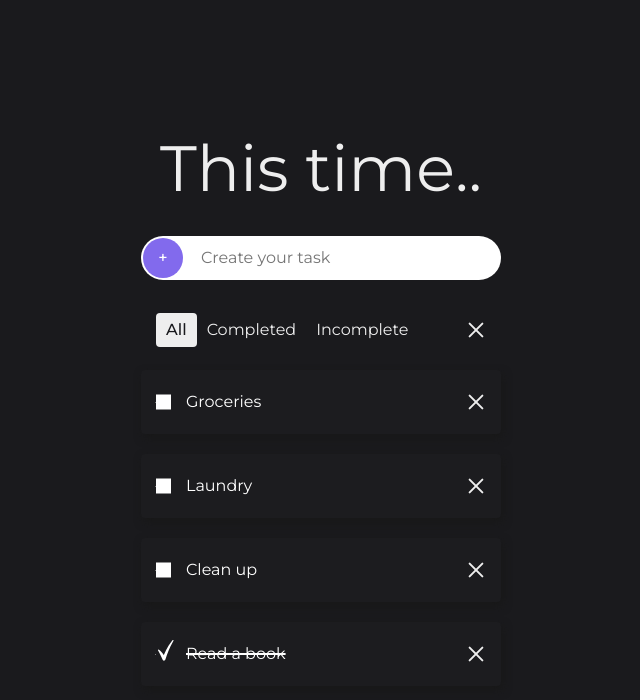
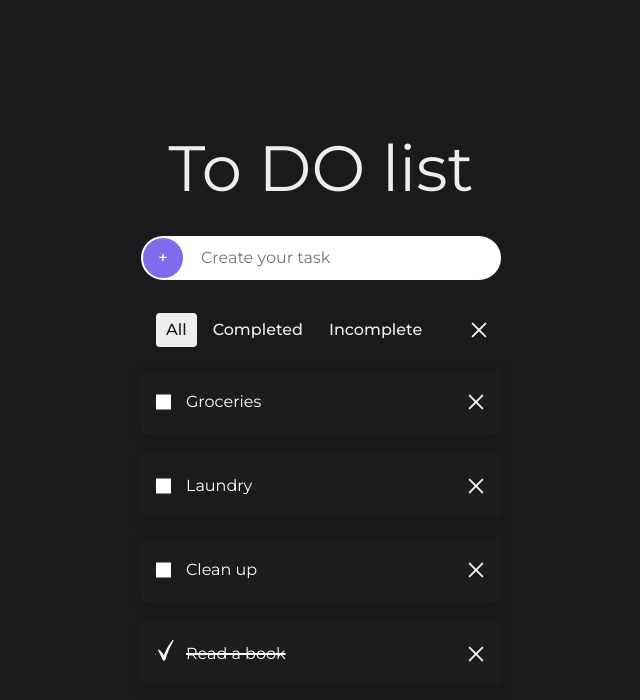
Before and after one commit to Jurate-m/To_Do_js, a website built with Parcel: page index.html in a window 1280 px wide. Both pictures are taken after a click on the button 795 px from the left and 330 px from the top of the page. Shown: the whole page, without its empty margins (319-959 px from the left). Built offline with nearby package versions, Linux system fonts and the light colour scheme.

Commit message:
Added Aria labels to buttons; styling tweaks

```diff
--- a/index.html
+++ b/index.html
@@ -13,23 +13,22 @@
   <body>
     <main>
       <div class="wrapper">
-        <h1>This time..</h1>
+        <h1>To DO list</h1>
         <form action="" class="create-task">
           <div class="form__inner">
-            <button class="btn btn--add">+</button>
+            <button class="btn btn--add" aria-label="Add task">+</button>
             <label for="task-input" class="create-task__label hidden--v">Create new task</label>
             <input class="create-task__input" type="text" id="task-input" placeholder="Create your task" required />
           </div>
         </form>
         <div class="tasks">
-          <!-- <h2 class="tasks__heading"></h2> -->
           <div class="filters">
-            <ul id="filters-list">
-              <li><a class="filters-list__link" href="#">All</a></li>
-              <li><a class="filters-list__link" href="#completed">Completed</a></li>
-              <li><a class="filters-list__link" href="#incomplete">Incomplete</a></li>
+            <button class="btn btn--filters" aria-pressed="false" aria-label="Open tasks filters"><span></span><span></span><span></span></button>
+            <ul id="filters-list" aria-hidden="true">
+              <li><a class="filters-list__link" tabindex="-1" href="#">All</a></li>
+              <li><a class="filters-list__link" tabindex="-1" href="#completed">Completed</a></li>
+              <li><a class="filters-list__link" tabindex="-1" href="#incomplete">Incomplete</a></li>
             </ul>
-            <button class="btn btn--filters"><span></span><span></span><span></span></button>
           </div>
           <ul id="tasks-list"></ul>
         </div>
--- a/src/scripts/actions/filters.ts
+++ b/src/scripts/actions/filters.ts
@@ -10,17 +10,23 @@ export const handleFiltersClick = function () {
     if (!btn) return;
 
     const filterList = filterConatiner.querySelector("#filters-list");
+    filterList?.classList.toggle("active");
 
-    filterList?.classList.toggle("active");
-    btn?.classList.toggle("active");
+    for (const link of filterLinks) {
+      link.tabIndex = link.tabIndex < 0 ? 0 : -1;
+    }
+
+    btn.classList.toggle("active");
+
+    btn.ariaPressed = btn.ariaPressed === "false";
   });
 };
 
 export const applyActiveClassToLink = function () {
-  const hash = checkLocationHash();
-
+  const linkHash = checkLocationHash();
   for (const link of filterLinks) {
     link.classList.remove("active");
-    if (link.hash === hash) link.classList.add("active");
+    if (!linkHash && link.getAttribute("href") === "#") link.classList.add("active");
+    if (link.getAttribute("href") === linkHash) link.classList.add("active");
   }
 };
--- a/src/scripts/actions/tasksTemplate.ts
+++ b/src/scripts/actions/tasksTemplate.ts
@@ -30,6 +30,7 @@ const taskTemplate = function (data: Task, newEl: boolean = false) {
   labelEl.textContent = title;
   const btnEl = document.createElement("button");
   btnEl.classList.add("btn", "btn--remove");
+  btnEl.setAttribute("aria-label", `Remove ${title.toLowerCase()} task`);
 
   wrapperDiv.appendChild(inputEl);
   wrapperDiv.appendChild(labelEl);
--- a/src/styles/_variables.scss
+++ b/src/styles/_variables.scss
@@ -1,18 +1,12 @@
 @use "sass:color";
 
 $c-bg-primary: #1a1a1d;
-// $c-text-primary: #110c04;
 $c-text-primary: #eee;
-
-// $c-bg-card: #bb3e03;
 $c-bg-card: color.adjust($c-bg-primary, $lightness: 10%);
 $c-shadow: color.adjust($c-bg-primary, $blackness: 10%);
 $shadow: 2px 4px 8px $c-shadow;
-
 $c-cta-primary: #826aed;
 $c-cta-secondary: $c-text-primary;
-
-// $linear-bg: radial-gradient(circle, rgba(131, 56, 236, 1) 0%, rgba(1, 22, 39, 1) 100%);
 
 $font-sizes: (
   h1: 4rem,
--- a/src/styles/components/_buttons.scss
+++ b/src/styles/components/_buttons.scss
@@ -52,6 +52,12 @@
     text-align: center;
     margin-left: auto;
 
+    &:hover {
+      span {
+        height: 4px;
+      }
+    }
+
     span {
       position: absolute;
       display: block;
--- a/src/styles/components/_filter.scss
+++ b/src/styles/components/_filter.scss
@@ -3,10 +3,12 @@
 .filters {
   padding: 10px 15px;
   display: flex;
+  flex-direction: row-reverse;
+  margin: 0 -3px;
 
   ul {
     display: flex;
-    align-items: center;
+    flex-direction: row;
     max-height: 0;
     height: auto;
     overflow: hidden;
@@ -14,11 +16,27 @@
     opacity: 0;
     transition: max-height 0.5s ease-in-out, opacity 0.3s ease-in-out 0.1s;
 
+    @media (max-width: 375px) {
+      flex-direction: column;
+    }
+
+    li {
+      padding: 3px;
+    }
+
     a {
       display: block;
       color: variables.$c-cta-secondary;
       padding: 5px 10px;
       border-radius: 4px;
+      font-weight: 500;
+
+      &:hover {
+        text-decoration: underline;
+        text-decoration-color: variables.$c-cta-primary;
+        text-underline-offset: 4px;
+        text-decoration-thickness: 2px;
+      }
 
       &:active {
         color: variables.$c-cta-primary;
@@ -27,7 +45,6 @@
       &.active {
         color: variables.$c-bg-primary;
         background-color: variables.$c-cta-secondary;
-        font-weight: 500;
       }
     }
 
```
